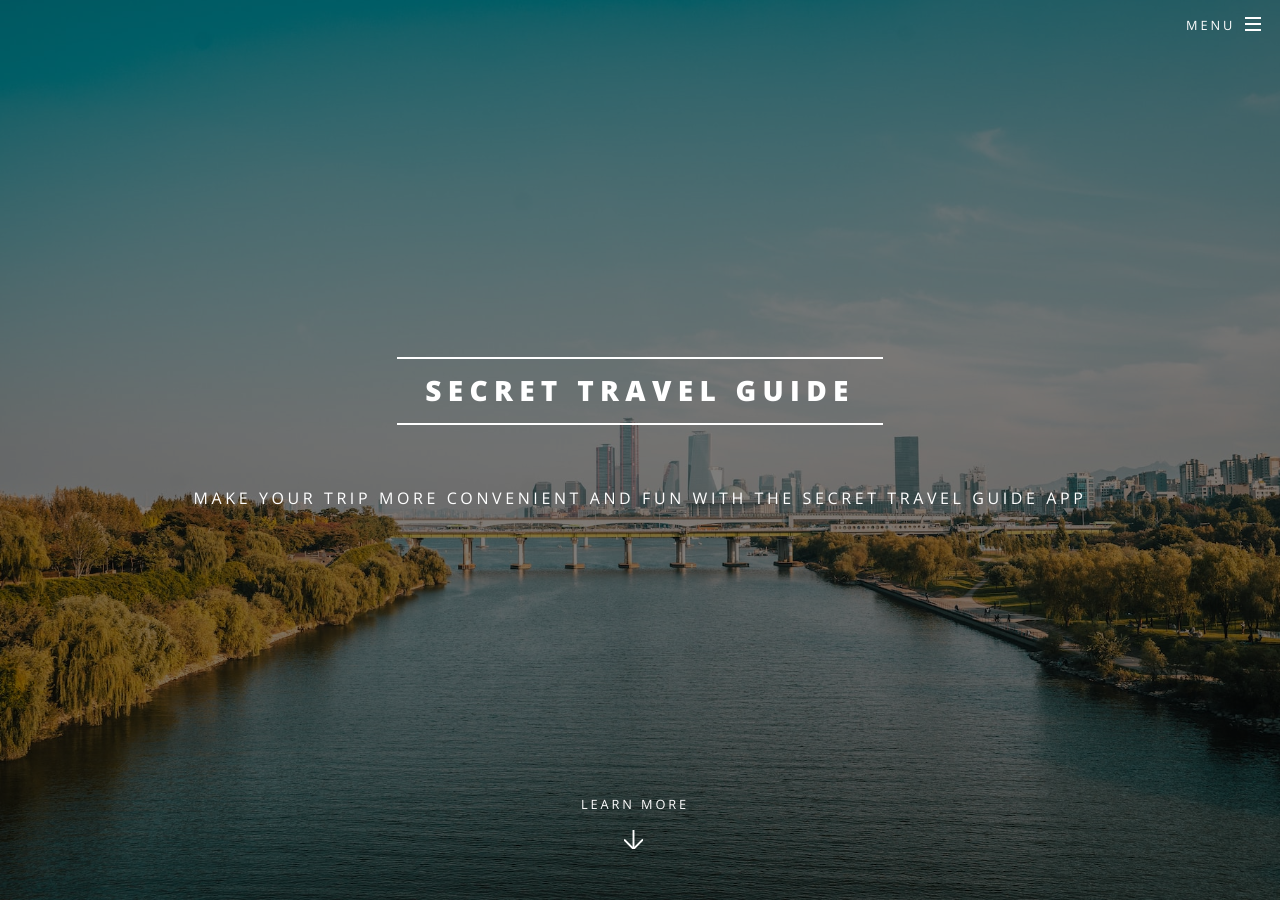
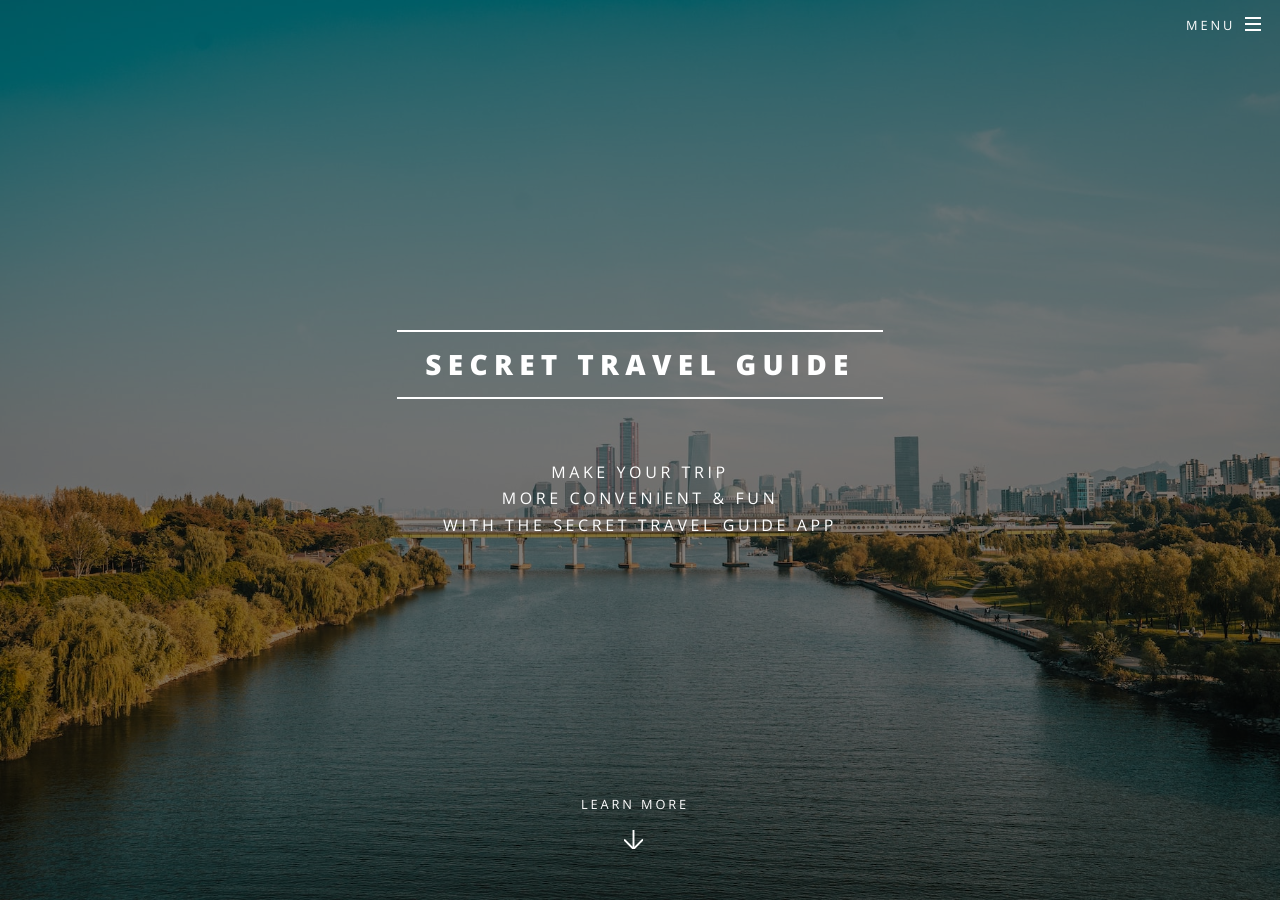
Before and after one commit to inansung/secret.github.io, a Jekyll site: the page built from index.html, in a window 1280 px wide and 900 px high. Built offline with Jekyll 4.4.1, drawn with Linux system fonts in a browser that asks for light colours.

Commit message:
Update _config.yml

```diff
--- a/_config.yml
+++ b/_config.yml
@@ -5,7 +5,7 @@
 title: Secret Travel Guide
 description: |
   Make your trip
-  more convenient and fun
+  more convenient & fun
   with the Secret Travel Guide app
 owner: OOPEE INC.
 first_published: 2021 # if migrating another site, the year of your first publish
```
